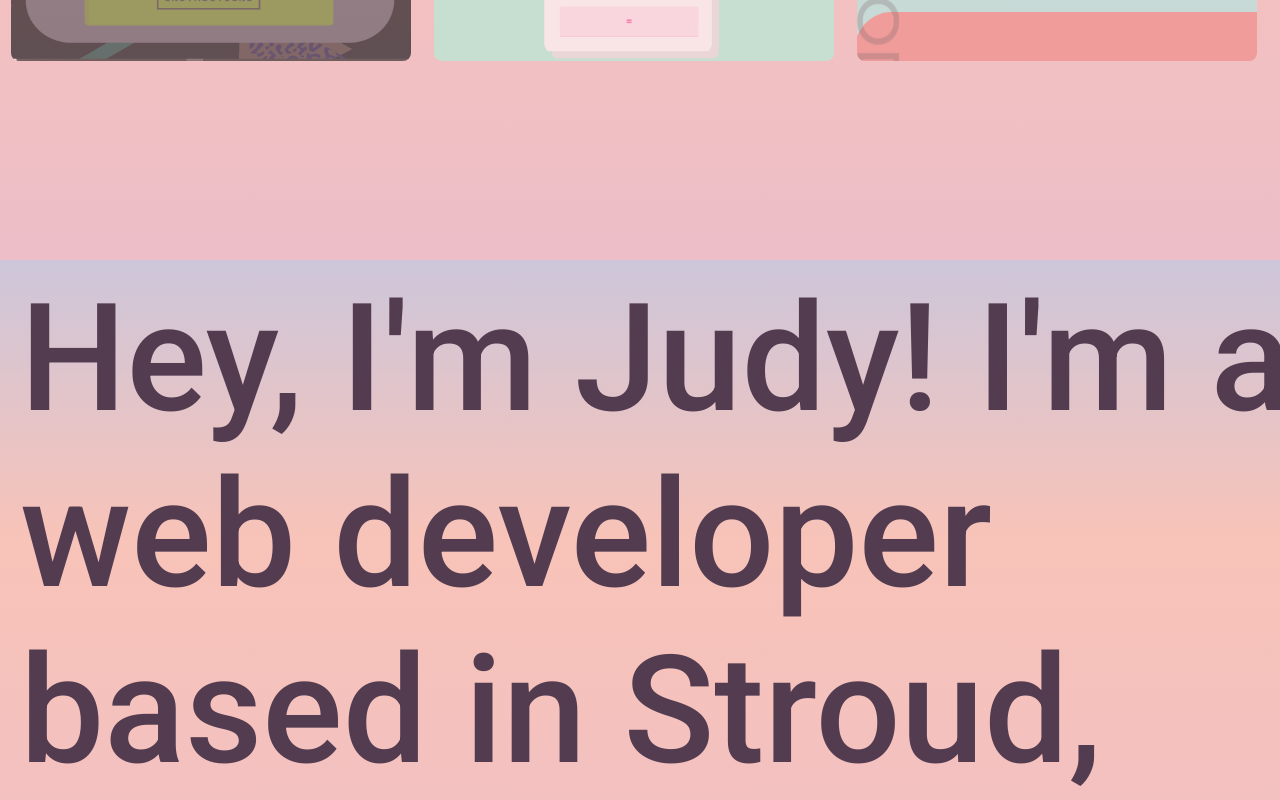
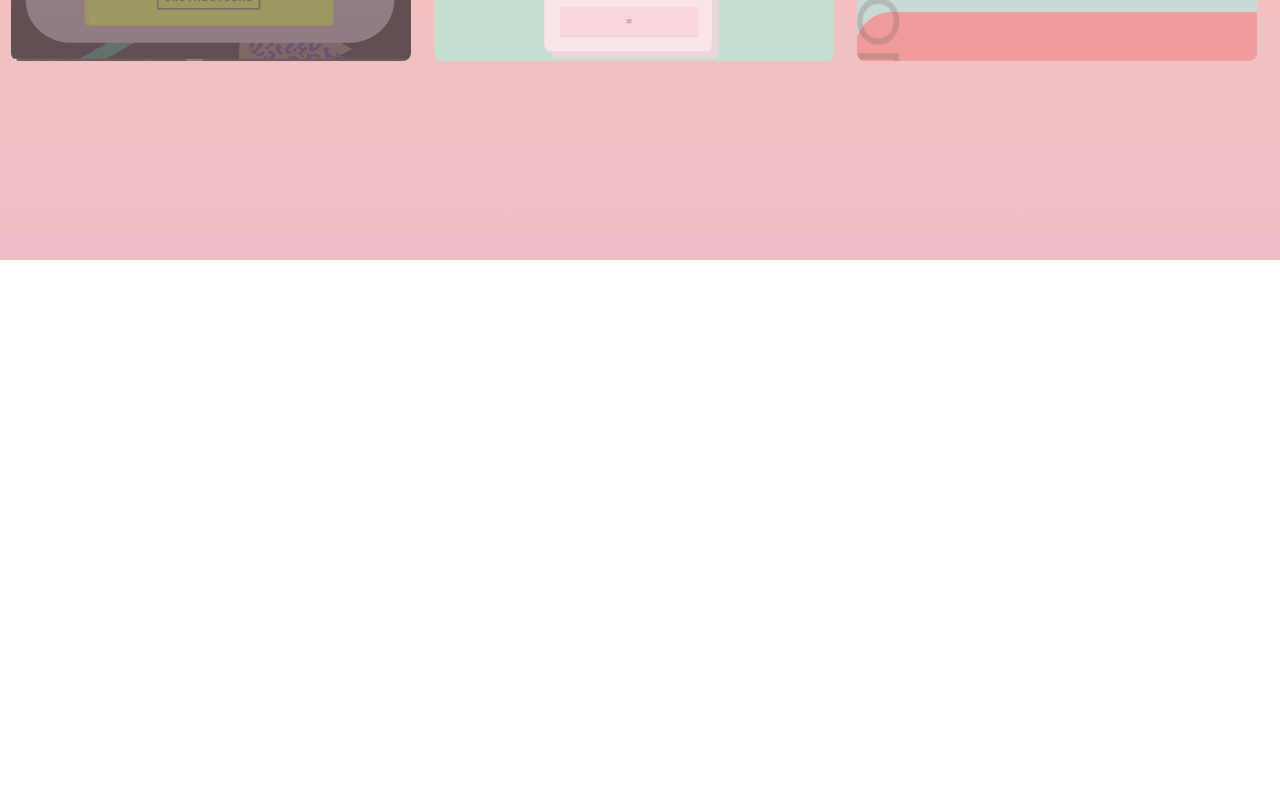
Before and after one commit to juderem/judy-portfolio, a React (Create React App) app: page /projects in a window 1280 px wide. Shown: the part 540-1340 px from the top of the page. After the commit the page ends 885 px from the top, so only its background shows below. Built offline with nearby package versions, Linux system fonts and the light colour scheme.

Commit message:
Firebase Deploy

```diff
--- a/src/App.jsx
+++ b/src/App.jsx
@@ -1,12 +1,17 @@
 import React from "react";
 import Nav from './components/Nav';
 import Home from './components/Home';
-
+import {
+  BrowserRouter,
+  Link,
+  Route,
+  Switch,
+  withRouter
+} from "react-router-dom";
 export default function App() {
   return (
     <div className="App">
-      <Nav />
-      <Home />
+        <Nav />
     </div>
   );
 }
--- a/src/components/Nav/Nav.jsx
+++ b/src/components/Nav/Nav.jsx
@@ -18,6 +18,7 @@ const AnimatedSwitch = withRouter(({ location }) => (
     <CSSTransition key={location.key} classNames="slide" timeout={1000}>
       <Switch location={location}>
         <Route path="/" component={Home} exact />
+        <Route path="/judy-portfolio" component={Home} />
         <Route path="/about" component={About} />
         <Route path="/projects" component={Projects} />
       </Switch>
```
Also changed, not shown: firebase.json (added), 1 other file (tests, documents, lock files or other folders).
